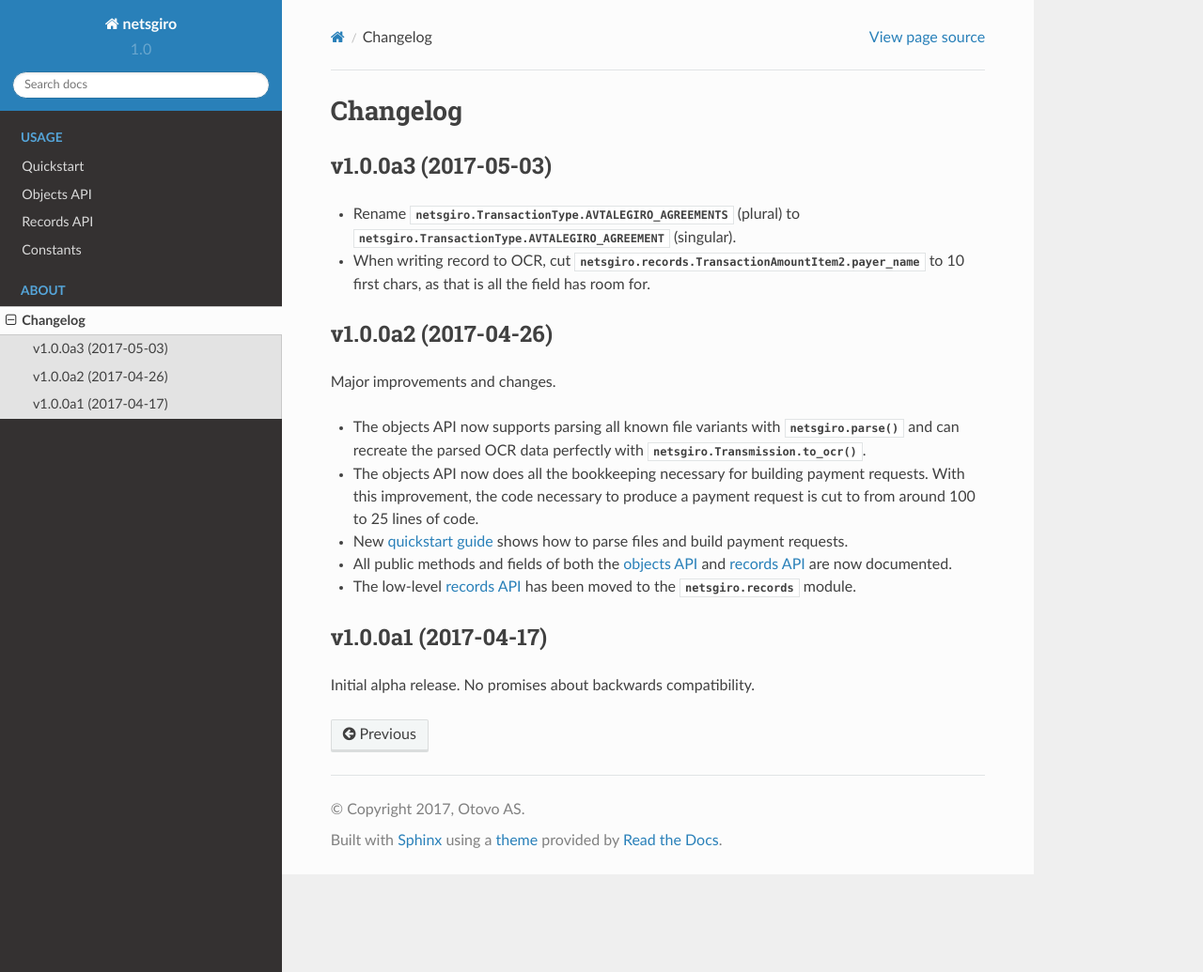
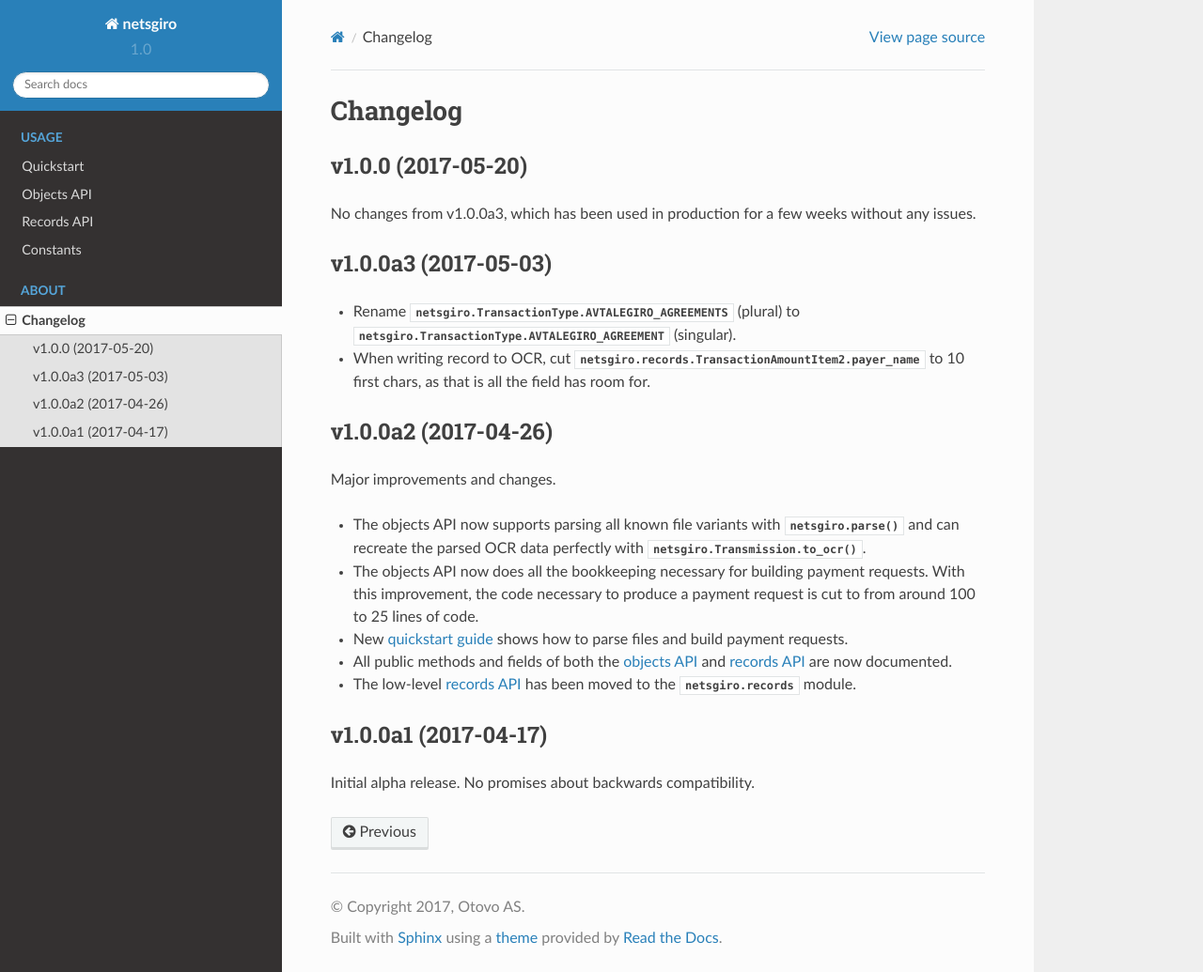
Before and after one commit to otovo/python-netsgiro, a Sphinx documentation site: the page built from docs/changelog.rst, in a window 1280 px wide and 1035 px high. Shown: the whole window at 94% size. Built offline with Sphinx 7.4.7 and the Read the Docs theme 2.0.0, drawn with Linux system fonts in a browser that asks for light colours.

Commit message:
Release v1.0.0

```diff
--- a/docs/changelog.rst
+++ b/docs/changelog.rst
@@ -1,6 +1,12 @@
 =========
 Changelog
 =========
+
+v1.0.0 (2017-05-20)
+===================
+
+No changes from v1.0.0a3, which has been used in production for a few weeks
+without any issues.
 
 
 v1.0.0a3 (2017-05-03)
--- a/netsgiro/__init__.py
+++ b/netsgiro/__init__.py
@@ -1,4 +1,4 @@
-__version__ = '1.0.0a3'
+__version__ = '1.0.0'
 
 
 from netsgiro.constants import *  # noqa: Rexport
--- a/setup.py
+++ b/setup.py
@@ -21,7 +21,7 @@ setup(
     author_email='jodal+netsgiro@otovo.no',
     license='Apache License, Version 2.0',
     classifiers=[
-        'Development Status :: 3 - Alpha',
+        'Development Status :: 5 - Production/Stable',
         'Intended Audience :: Developers',
         'License :: OSI Approved :: Apache Software License',
         'Programming Language :: Python :: 3',
```
